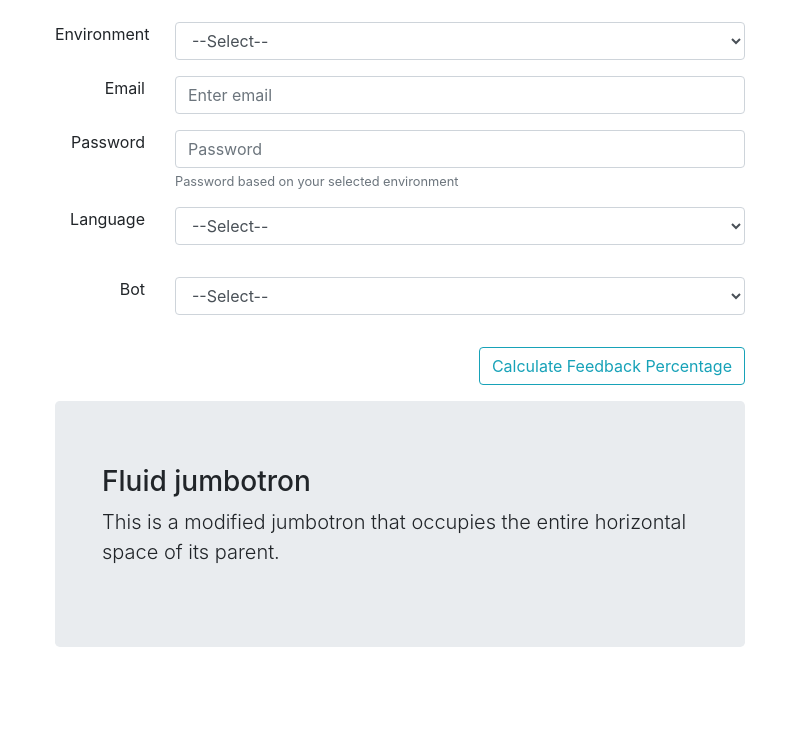
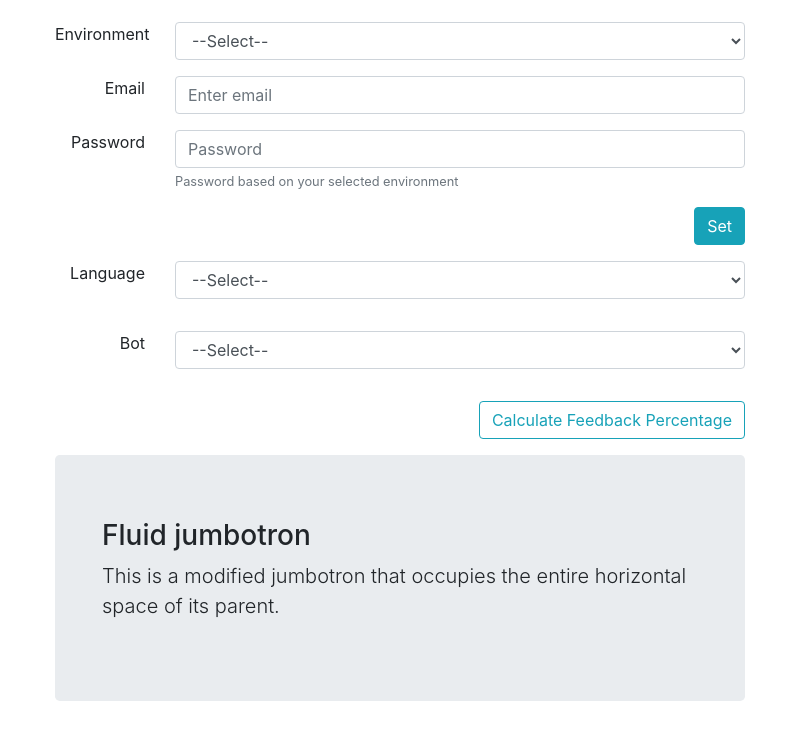
Before and after one commit to rahulchrty/dydu-dialog, an Electron app: page Index.html in a window 800 px wide. Drawn offline with nearby package versions, Linux system fonts and the light colour scheme.

Commit message:
Added SET button

```diff
--- a/Index.html
+++ b/Index.html
@@ -44,6 +44,14 @@
         <div class="col-sm-10">
           <input type="password" class="form-control" id="password" placeholder="Password">
           <small id="emailHelp" class="form-text text-muted">Password based on your selected environment</small>
+        </div>
+      </div>
+
+      <div class="row form-group">
+        <div class="col-sm-12">
+          <div class="text-right">
+            <button type="button" class="btn btn-info">Set</button>
+          </div>
         </div>
       </div>
 
```
